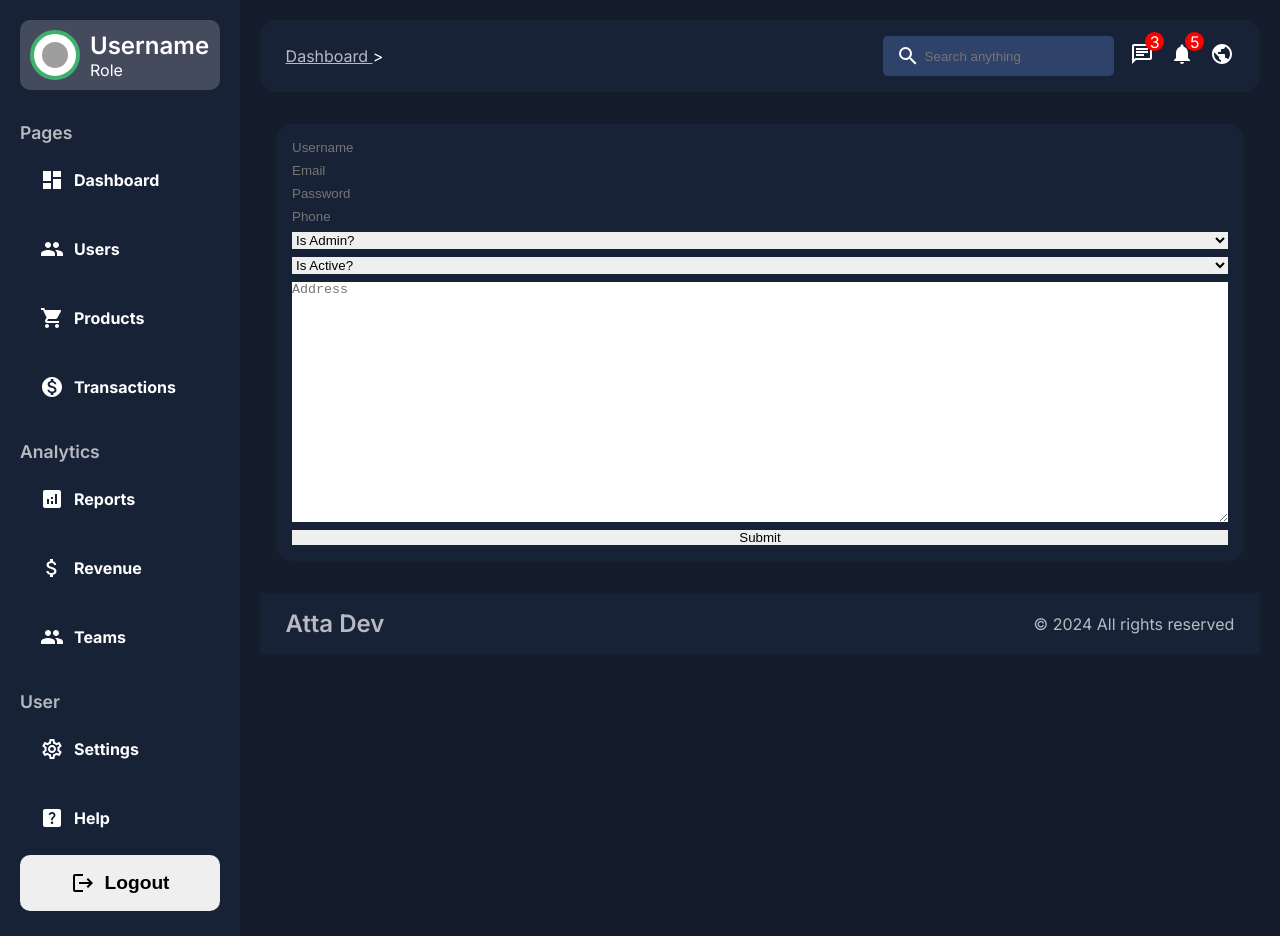
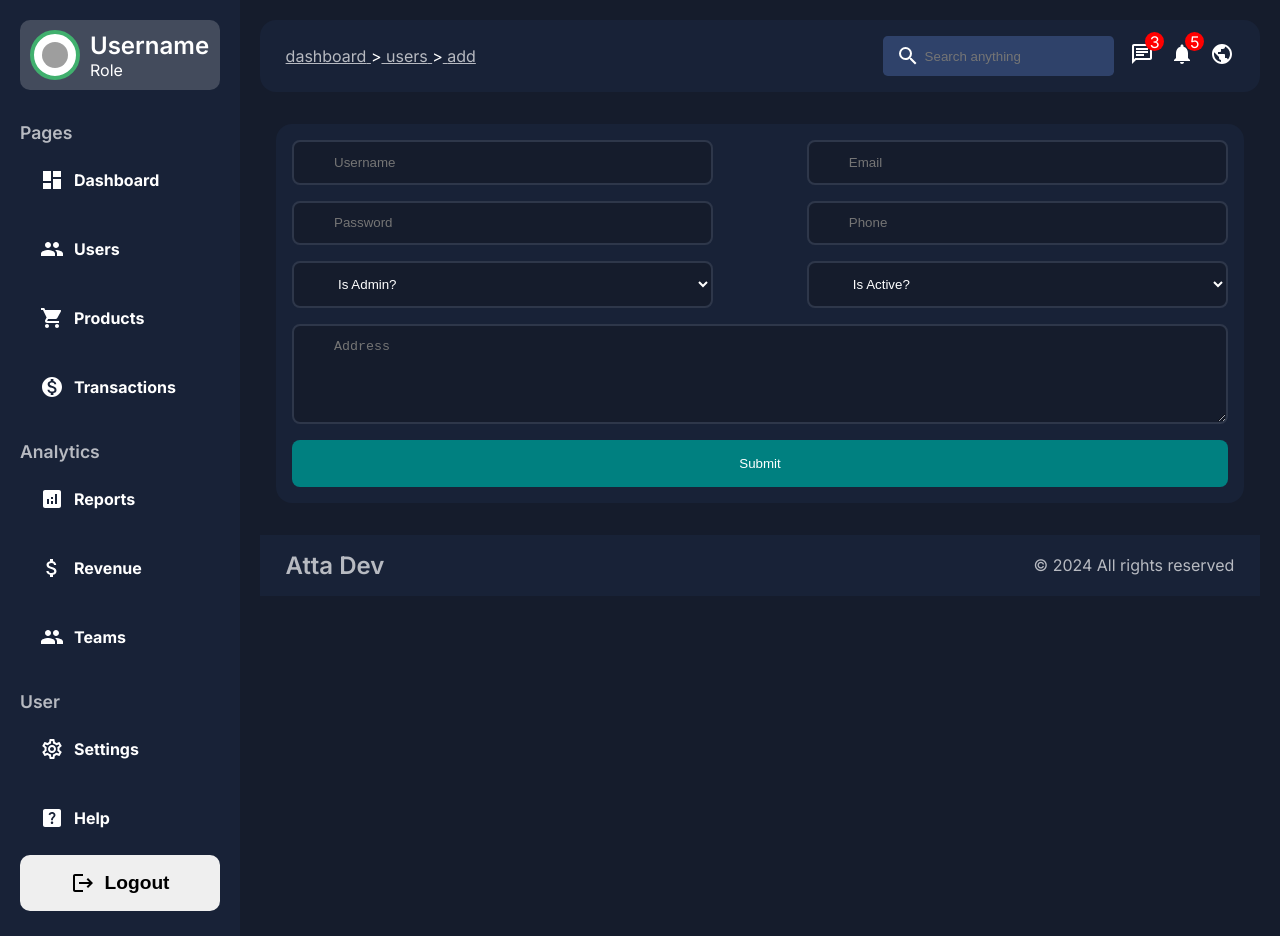
Before and after one commit to Attta-pangestu/subscription_user_admin_dashboad_nextjs, a Next.js app: page /dashboard/users/add in a window 1280 px wide. Built offline with nearby package versions, Linux system fonts and the light colour scheme; grey boxes are pictures that could not be loaded.

Commit message:
add: path functionalities to Navbar

```diff
--- a/src/components/input/Input.tsx
+++ b/src/components/input/Input.tsx
@@ -1,11 +1,12 @@
 import React from 'react'
+import style from './input.module.css'
 
 type InputProps = React.InputHTMLAttributes<HTMLInputElement>;
 
 const Input: React.FC<InputProps> = (props) => {
   const { type, placeholder, name, required, ...restProps } = props;
   return (
-    <input type={type} placeholder={placeholder} name={name} required={required} {...restProps} />
+    <input type={type} placeholder={placeholder} name={name} required={required} className={style.input} {...restProps} />
   )
 }
 
--- a/src/layout/Dashboard/DashboardLayout.tsx
+++ b/src/layout/Dashboard/DashboardLayout.tsx
@@ -3,6 +3,8 @@ import SideBar from '@/ui/dashboard/sidebar/SideBar'
 import React from 'react'
 import style from './dashboardLayout.module.css'
 import Footer from '../../ui/dashboard/footer/Footer';
+
+
 const DashboardLayout = ({children} : {children: React.ReactNode}) => {
   return (
     <div className={style.container}>
--- a/src/ui/dashboard/navbar/Navbar.tsx
+++ b/src/ui/dashboard/navbar/Navbar.tsx
@@ -1,13 +1,19 @@
+"use client"
 import React from 'react'
 import style from './navbar.module.css'
 import { MdNotifications, MdOutlineChat, MdPublic, MdSearch } from 'react-icons/md'
 import SearchBar from '@/components/searchBar/SearchBar'
-
-const PathTitle = () => {
+import { usePathname } from 'next/navigation'
+import Link from 'next/link'
+const PathTitle = ({pathArray} : {pathArray: string[]}) => {
   return(
     <div>
-       <span className={style.pageTitle}>Dashboard </span>
-        <span>&gt;</span>
+      {pathArray.map((path, index) => (
+        <React.Fragment key={index}>
+          <Link href={`/${pathArray.slice(0, index+1).join('/')}`} className={style.pageTitle}> {path} </Link>
+          {index < pathArray.length - 1 && <span>&gt;</span>}
+        </React.Fragment>
+      ))}
     </div>
   );
 }
@@ -23,9 +29,13 @@ const NotificationBadge = ({count} : {count: number}) => {
 }
 
 const Navbar = () => {
+  const pathname = usePathname()
+  const pathArray = pathname?.split('/')
+  pathArray?.shift()
+
   return (
     <div className={style.container}>
-      <PathTitle/>
+      <PathTitle pathArray={pathArray} />
       <div className={style.menu}>
         <SearchBar placeholder="Search anything"/>
 
--- a/src/ui/dashboard/navbar/navbar.module.css
+++ b/src/ui/dashboard/navbar/navbar.module.css
@@ -15,6 +15,7 @@
     font: bold;
     color: var(--text-soft);
     text-decoration: underline;
+    cursor: pointer;
 }
 
 /* Page Title */
--- a/src/ui/globals.css
+++ b/src/ui/globals.css
@@ -5,6 +5,7 @@
     --bg: #151c2c;
     --bg-soft: #182237;
     --bg-soft-soft: #2f426a;
+    --outline: #2e374a;
     --text: white;
     --text-dark: rgb(56, 56, 56);
     --text-soft: #b7bac1;
--- a/src/views/users/add/AddUsersViews.tsx
+++ b/src/views/users/add/AddUsersViews.tsx
@@ -1,29 +1,13 @@
 import React from 'react'
 import style from './addUsersViews.module.css'
 import DashboardLayout from '@/layout/Dashboard/DashboardLayout'
+import Form from './form/Form'
 
 const AddUsersViews = () => {
   return (
     <DashboardLayout>
         <div className={style.container}>
-            <form action="" className={style.form} >
-                <input type="text" placeholder='Username' name="username" />
-                <input type="email" placeholder='Email' name="email" />
-                <input type="password" placeholder='Password' name="password" required/>
-                <input type="phone" placeholder='Phone' name='phone' />
-                <select name="isAdmin" id="isAdmin">
-                    <option value="false">Is Admin?</option>
-                    <option value="true">Yes</option>
-                    <option value="false">No</option>
-                </select>
-                <select name="isActive" id="isActive">
-                    <option value="false">Is Active?</option>
-                    <option value="true">Yes</option>
-                    <option value="false">No</option>
-                </select>
-                <textarea name="address" id="address" rows={16} placeholder='Address' ></textarea>
-                <button type='submit'>Submit</button>
-            </form>
+            <Form />
         </div>
     </DashboardLayout>
   )
--- a/src/views/users/add/addUsersViews.module.css
+++ b/src/views/users/add/addUsersViews.module.css
@@ -1,16 +1,6 @@
 .container{
     display: flex;
-    flex-direction: column;
     gap: 1rem;
     padding: 1rem;
 
 }
-
-.form{
-    background-color: var(--bg-soft);
-    display: flex;
-    flex-direction: column;
-    gap: .5rem;
-    border-radius: 1rem;
-    padding: 1rem;
-}
--- /dev/null
+++ b/src/views/users/add/form/Form.tsx
@@ -0,0 +1,26 @@
+import React from 'react'
+import style from './form.module.css'
+const Form = () => {
+  return (
+    <form action="" className={style.form} >
+                <input type="text" placeholder='Username' name="username" />
+                <input type="email" placeholder='Email' name="email" />
+                <input type="password" placeholder='Password' name="password" required/>
+                <input type="phone" placeholder='Phone' name='phone' />
+                <select name="isAdmin" id="isAdmin">
+                    <option value="false">Is Admin?</option>
+                    <option value="true">Yes</option>
+                    <option value="false">No</option>
+                </select>
+                <select name="isActive" id="isActive">
+                    <option value="false">Is Active?</option>
+                    <option value="true">Yes</option>
+                    <option value="false">No</option>
+                </select>
+                <textarea name="address" id="address" rows={16} placeholder='Address' ></textarea>
+                <button type='submit'>Submit</button>
+    </form>
+  )
+}
+
+export default Form
--- /dev/null
+++ b/src/views/users/add/form/form.module.css
@@ -0,0 +1,39 @@
+
+.form{
+    background-color: var(--bg-soft);
+    display: flex;
+    flex-wrap: wrap;
+    justify-content: space-between;
+    border-radius: 1rem;
+    padding: 1rem;
+}
+
+.form input,
+.form textarea,
+.form select{
+    padding:.8rem 2.5rem;
+    background-color: var(--bg);
+    color: var(--text);
+    border: 2px solid var(--outline);
+    border-radius: .5rem;
+    margin-bottom: 1rem;
+}
+
+.form input, .form select {
+    width: 45%;
+}
+
+.form textarea{
+    width: 100%;
+    height: 100px;
+}
+
+.form button{
+    width: 100%;
+    padding: 1rem;
+    background-color: teal;
+    color: var(--text);
+    border: none;
+    border-radius: .5rem;
+    cursor: pointer;
+}
```
Also changed, not shown: src/components/input/input.module.css (+9 -0 lines).
